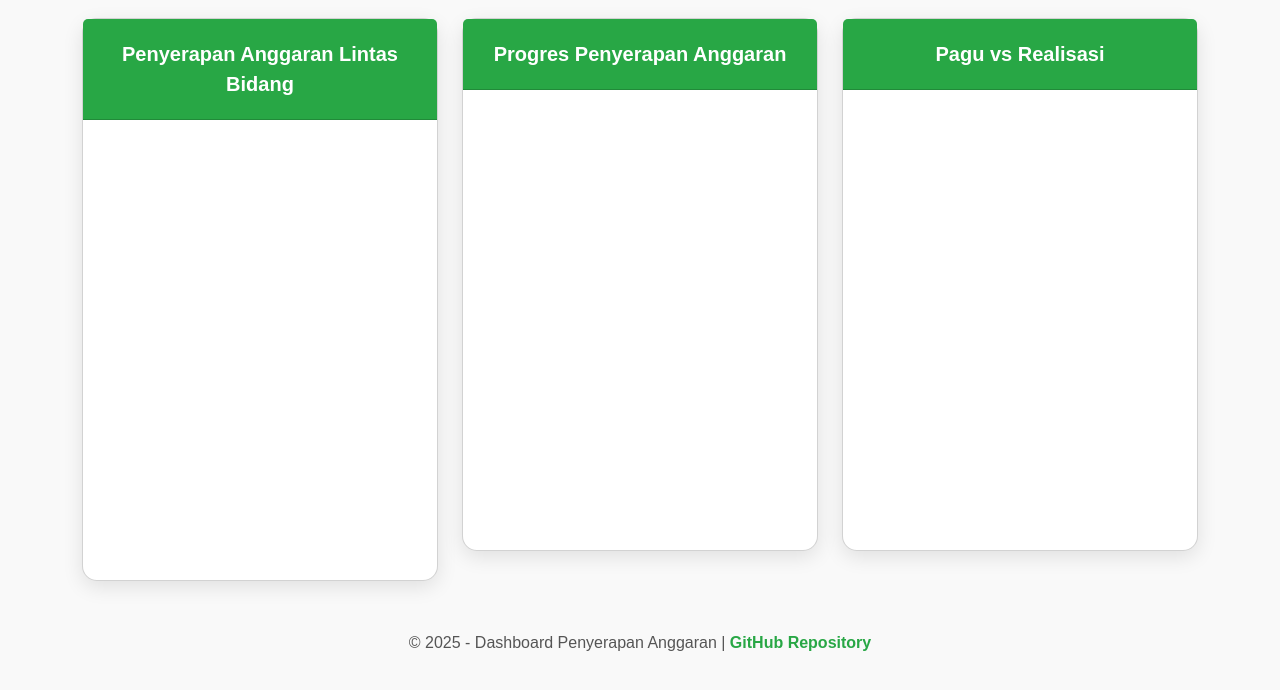
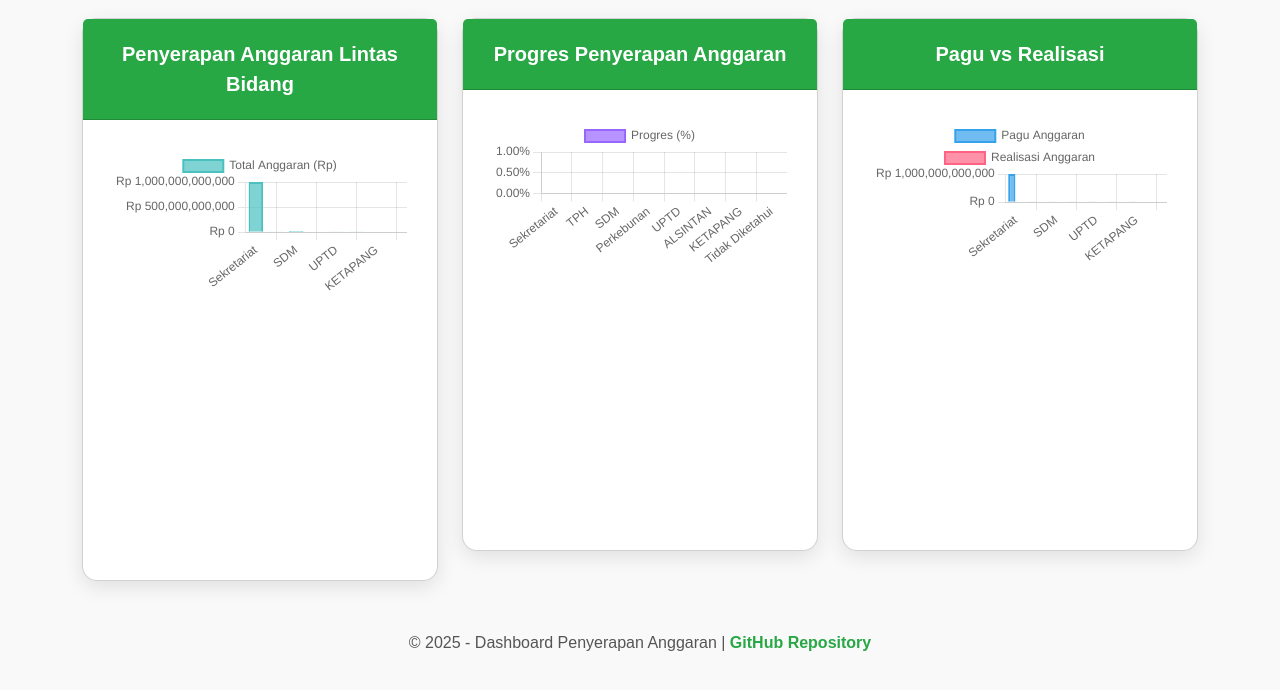
Before and after one commit to marshalljacky431/DISTANKP-NGADA-2025, a plain HTML site: page index.html in a window 1280 px wide. Shown: the part 108-798 px from the top of the page. Drawn offline with nearby package versions, Linux system fonts and the light colour scheme.

Commit message:
Update index.html

```diff
--- a/index.html
+++ b/index.html
@@ -222,4 +222,64 @@
             // Update Chart.js
             const ctxAnggaran = document.getElementById('anggaranChart').getContext('2d');
             new Chart(ctxAnggaran, {
-                type: 'bar
+                type: 'bar',
+                data: dataAnggaran,
+                options: {
+                    responsive: true,
+                    scales: {
+                        y: {
+                            beginAtZero: true,
+                            ticks: {
+                                callback: function (value) {
+                                    return 'Rp ' + value.toLocaleString();
+                                }
+                            }
+                        }
+                    }
+                }
+            });
+
+            const ctxProgres = document.getElementById('progresChart').getContext('2d');
+            new Chart(ctxProgres, {
+                type: 'bar',
+                data: dataProgres,
+                options: {
+                    responsive: true,
+                    scales: {
+                        y: {
+                            beginAtZero: true,
+                            ticks: {
+                                callback: function (value) {
+                                    return value.toFixed(2) + '%';
+                                }
+                            }
+                        }
+                    }
+                }
+            });
+
+            const ctxPaguRealisasi = document.getElementById('paguRealisasiChart').getContext('2d');
+            new Chart(ctxPaguRealisasi, {
+                type: 'bar',
+                data: dataPaguRealisasi,
+                options: {
+                    responsive: true,
+                    scales: {
+                        y: {
+                            beginAtZero: true,
+                            ticks: {
+                                callback: function (value) {
+                                    return 'Rp ' + value.toLocaleString();
+                                }
+                            }
+                        }
+                    }
+                }
+            });
+        }
+
+        // Memanggil fungsi untuk load data
+        loadCSVData();
+    </script>
+</body>
+</html>
```
